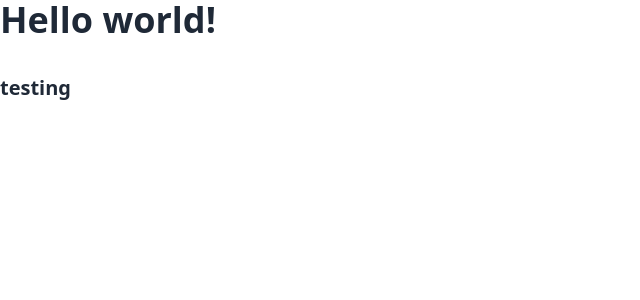
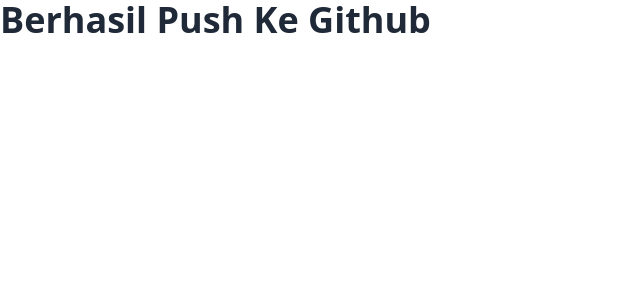
Before and after one commit to prad-alpukat/my-article, a React (Vite) app: page / in a window 1280 px wide. Shown: the top 300 px of the page, without its empty margins (0-640 px from the left). Built offline with nearby package versions, Linux system fonts and the light colour scheme.

Commit message:
test commit

```diff
--- a/src/App.jsx
+++ b/src/App.jsx
@@ -1,10 +1,7 @@
 export default function App() {
   return (
     <div className="prose">
-      <h1>
-        Hello world!
-      </h1>
-      <h3>testing</h3>
+      <h1>Berhasil Push Ke Github</h1>
     </div>
   )
 }
```
